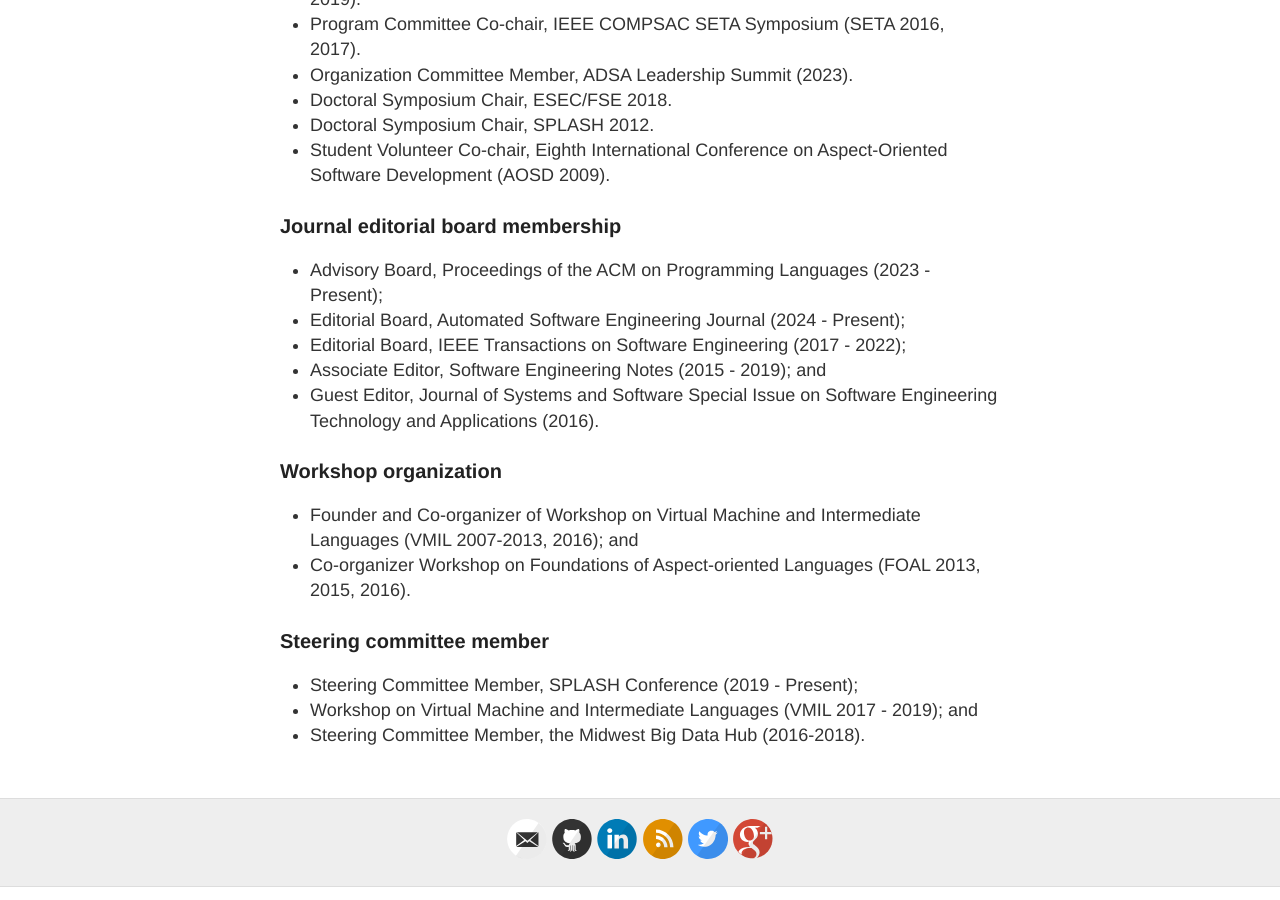
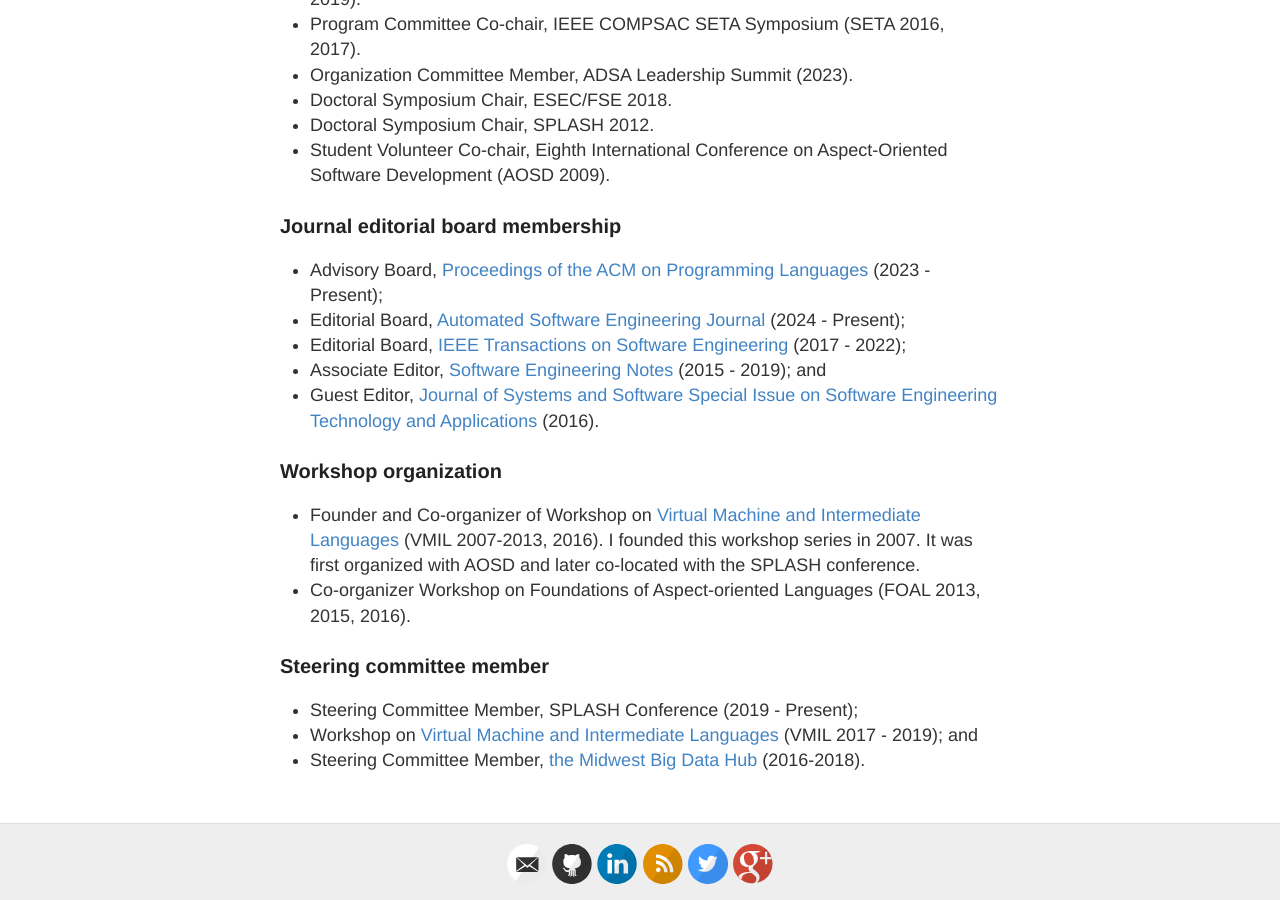
Before and after one commit to hridesh/hridesh.github.io, a Jekyll site: the page built from service.md, in a window 1280 px wide and 900 px high, scrolled down 730 px. Built offline with Jekyll 4.4.1, drawn with Linux system fonts in a browser that asks for light colours.

Commit message:
misc changes

```diff
--- a/service.md
+++ b/service.md
@@ -21,18 +21,18 @@
 
 ### Journal editorial board membership
 
-- Advisory Board, Proceedings of the ACM on Programming Languages (2023 - Present);
-- Editorial Board, Automated Software Engineering Journal (2024 - Present);
-- Editorial Board, IEEE Transactions on Software Engineering (2017 - 2022);
-- Associate Editor, Software Engineering Notes (2015 - 2019); and
-- Guest Editor, Journal of Systems and Software Special Issue on Software Engineering Technology and Applications (2016).
+- Advisory Board, [Proceedings of the ACM on Programming Languages](https://dl.acm.org/journal/pacmpl/editorial-board) (2023 - Present);
+- Editorial Board, [Automated Software Engineering Journal](https://link.springer.com/journal/10515/editorial-board) (2024 - Present);
+- Editorial Board, [IEEE Transactions on Software Engineering](https://www.computer.org/csdl/journal/ts) (2017 - 2022);
+- Associate Editor, [Software Engineering Notes](https://www.sigsoft.org/SEN/) (2015 - 2019); and
+- Guest Editor, [Journal of Systems and Software Special Issue on Software Engineering Technology and Applications](https://dblp.org/rec/journals/jss/ChanLR18.html) (2016).
 
 ### Workshop organization
-- Founder and Co-organizer of Workshop on Virtual Machine and Intermediate Languages
-  (VMIL 2007-2013, 2016); and
+- Founder and Co-organizer of Workshop on [Virtual Machine and Intermediate Languages](https://conf.researchr.org/series/vmil)
+  (VMIL 2007-2013, 2016). I founded this workshop series in 2007. It was first organized with AOSD and later co-located with the SPLASH conference.
 - Co-organizer Workshop on Foundations of Aspect-oriented Languages (FOAL 2013, 2015, 2016).
 
 ### Steering committee member
 - Steering Committee Member, SPLASH Conference (2019 - Present);
-- Workshop on Virtual Machine and Intermediate Languages (VMIL 2017 - 2019); and
-- Steering Committee Member, the Midwest Big Data Hub (2016-2018).
+- Workshop on [Virtual Machine and Intermediate Languages](https://conf.researchr.org/series/vmil) (VMIL 2017 - 2019); and
+- Steering Committee Member, [the Midwest Big Data Hub](https://midwestbigdatahub.org) (2016-2018).
```
